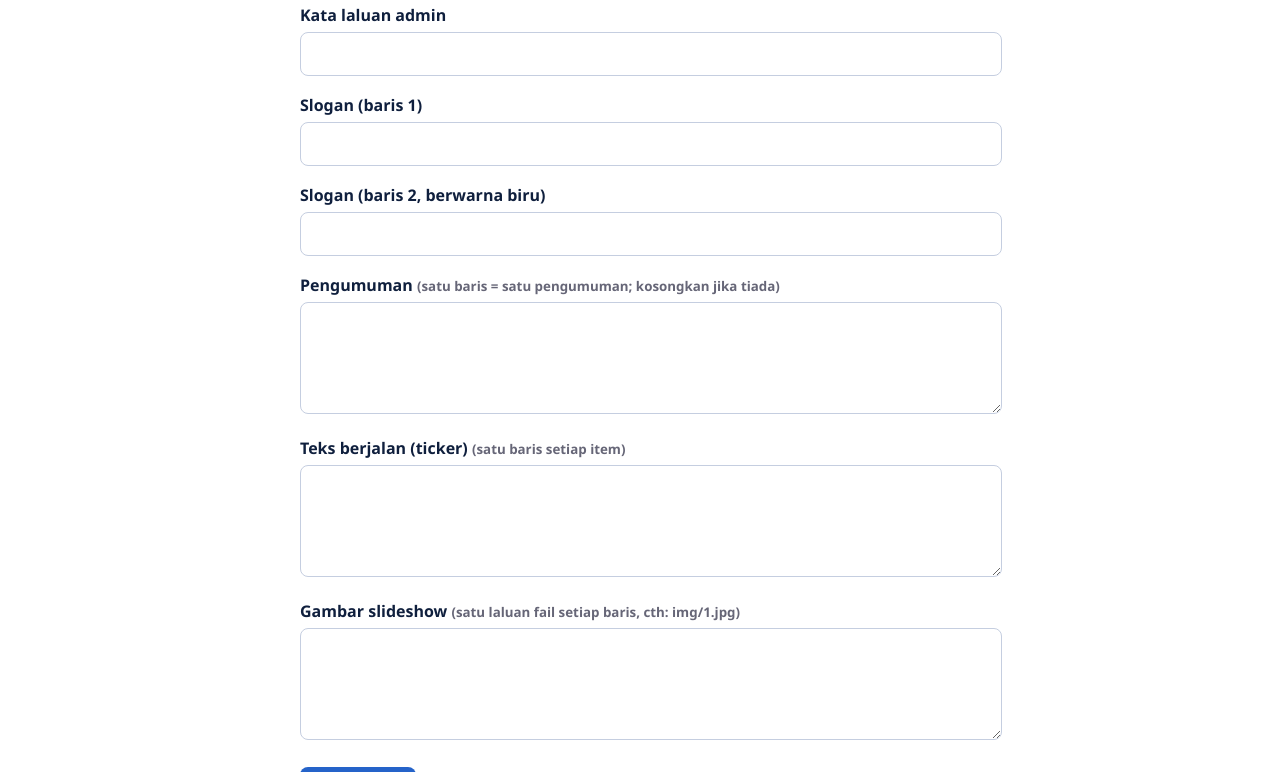
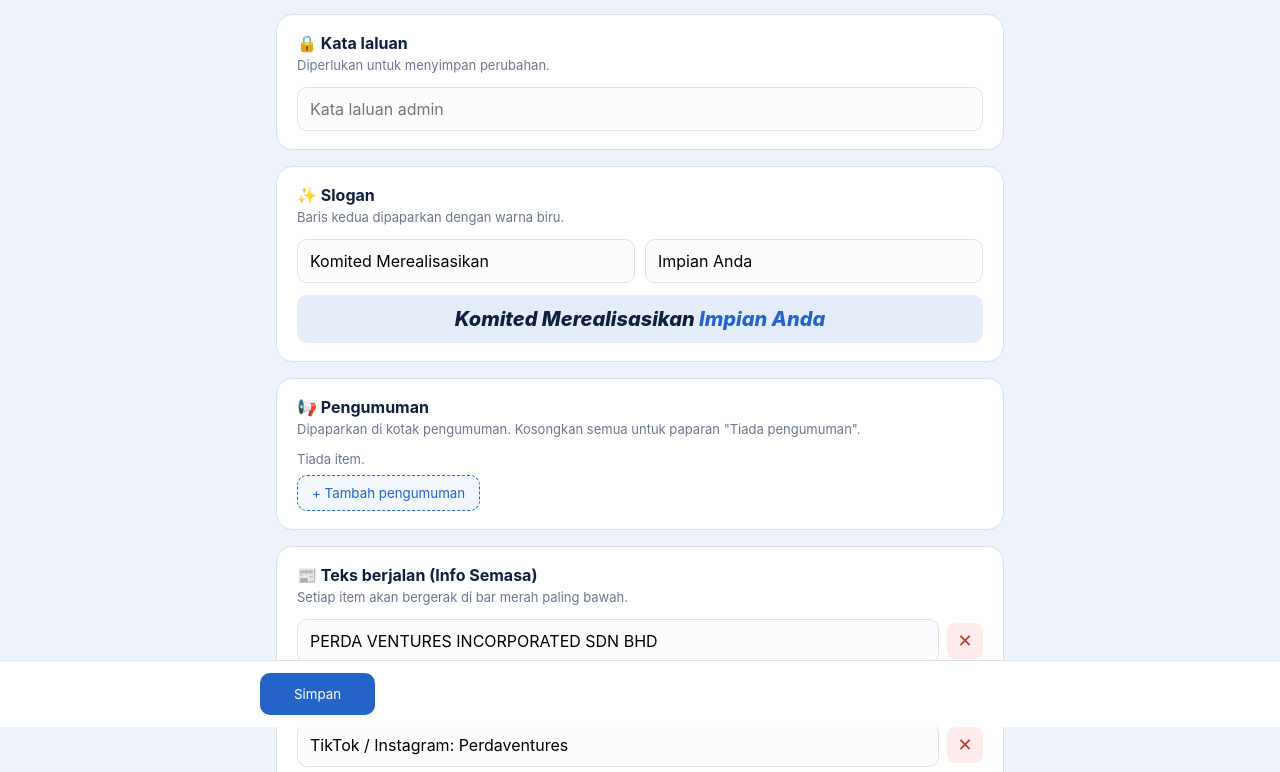
Before and after one commit to pvisb/waktusolat-tv, a plain HTML site: page public/admin.html in a window 1280 px wide. Shown: the part 73-845 px from the top of the page. Drawn offline with Linux system fonts and the light colour scheme; no server answers.

Commit message:
Update admin.html

```diff
--- a/public/admin.html
+++ b/public/admin.html
@@ -1,19 +1,72 @@
-<!DOCTYPE html><html lang="ms"><head><meta charset="utf-8"><meta name="viewport" content="width=device-width,initial-scale=1"><title>Admin Papan Maklumat</title>
-<style>body{font-family:Segoe UI,Arial,sans-serif;max-width:680px;margin:24px auto;padding:0 16px;color:#0f1f3d}
-label{display:block;font-weight:700;margin-top:18px}textarea,input{width:100%;padding:10px;font:inherit;border:1px solid #c5cee0;border-radius:8px;margin-top:6px}
-textarea{min-height:90px}small{color:#667}button{margin-top:22px;padding:12px 28px;font:inherit;font-weight:700;background:#2563c9;color:#fff;border:0;border-radius:8px;cursor:pointer}#m{margin-left:12px;font-weight:700}</style></head><body>
-<h2>Admin Papan Maklumat</h2>
-<label>Kata laluan admin<input id="pw" type="password"></label>
-<label>Slogan (baris 1)<input id="s1"></label><label>Slogan (baris 2, berwarna biru)<input id="s2"></label>
-<label>Pengumuman <small>(satu baris = satu pengumuman; kosongkan jika tiada)</small><textarea id="an"></textarea></label>
-<label>Teks berjalan (ticker) <small>(satu baris setiap item)</small><textarea id="tk"></textarea></label>
-<label>Gambar slideshow <small>(satu laluan fail setiap baris, cth: img/1.jpg)</small><textarea id="im"></textarea></label>
-<button onclick="save()">Simpan</button><span id="m"></span>
+<!DOCTYPE html>
+<html lang="ms"><head><meta charset="utf-8"><meta name="viewport" content="width=device-width,initial-scale=1">
+<title>Admin Papan Maklumat</title>
+<style>
+:root{--navy:#0f1f3d;--blue:#2563c9;--bd:#d9e0ee;--mut:#6b7690}
+*{box-sizing:border-box}
+body{margin:0;background:#eef2fb;font-family:Inter,"Segoe UI",Roboto,Arial,sans-serif;color:var(--navy);padding-bottom:96px}
+header{background:#fff;border-bottom:1px solid var(--bd);position:sticky;top:0;z-index:5}
+.hw{max-width:760px;margin:auto;display:flex;align-items:center;gap:14px;padding:12px 16px}
+header img{height:44px}header h1{font-size:19px;margin:0;flex:1}
+header a{color:var(--blue);font-weight:600;text-decoration:none;font-size:14px}
+main{max-width:760px;margin:18px auto;padding:0 16px;display:grid;gap:16px}
+.card{background:#fff;border:1px solid var(--bd);border-radius:16px;padding:18px 20px}
+.card h2{margin:0 0 4px;font-size:16px;display:flex;align-items:center;gap:8px}
+.card p{margin:0 0 14px;color:var(--mut);font-size:13px}
+input{width:100%;padding:11px 12px;font:inherit;border:1px solid var(--bd);border-radius:10px;background:#fbfcfe}
+input:focus{outline:2px solid #2563c933;border-color:var(--blue)}
+.row{display:flex;gap:8px;align-items:center;margin-bottom:8px}
+.row img{width:46px;height:34px;object-fit:cover;border-radius:6px;border:1px solid var(--bd);background:#e4ebf7}
+.x{border:0;background:#fdeceb;color:#c0392b;border-radius:8px;width:36px;height:36px;font-size:18px;cursor:pointer;flex:none}
+.add{border:1px dashed var(--blue);background:#f2f6fd;color:var(--blue);font:600 14px inherit;font-family:inherit;border-radius:10px;padding:9px 14px;cursor:pointer}
+.two{display:grid;grid-template-columns:1fr 1fr;gap:10px}
+.pv{margin-top:12px;background:#e4ecfa;border-radius:10px;text-align:center;padding:12px;font-size:20px;font-weight:800;font-style:italic}
+.pv span{color:var(--blue)}
+.empty{color:var(--mut);font-size:13px;margin-bottom:8px}
+footer{position:fixed;left:0;right:0;bottom:0;background:#fff;border-top:1px solid var(--bd);padding:12px 16px}
+.fw{max-width:760px;margin:auto;display:flex;align-items:center;gap:14px}
+#save{background:var(--blue);color:#fff;border:0;border-radius:10px;padding:13px 34px;font:700 16px inherit;font-family:inherit;cursor:pointer}
+#save:disabled{opacity:.6}
+#msg{font-weight:600;font-size:14px}.ok{color:#17803d}.er{color:#c0392b}
+@media(max-width:560px){.two{grid-template-columns:1fr}}
+</style></head><body>
+<header><div class="hw"><img src="logo.png" alt="" onerror="this.remove()"><h1>Admin Papan Maklumat</h1><a href="/" target="_blank">Lihat TV ↗</a></div></header>
+<main>
+ <section class="card"><h2>🔒 Kata laluan</h2><p>Diperlukan untuk menyimpan perubahan.</p><input id="pw" type="password" placeholder="Kata laluan admin" autocomplete="current-password"></section>
+ <section class="card"><h2>✨ Slogan</h2><p>Baris kedua dipaparkan dengan warna biru.</p>
+  <div class="two"><input id="s1" placeholder="Baris 1"><input id="s2" placeholder="Baris 2 (biru)"></div>
+  <div class="pv" id="pv"></div></section>
+ <section class="card"><h2>📢 Pengumuman</h2><p>Dipaparkan di kotak pengumuman. Kosongkan semua untuk paparan "Tiada pengumuman".</p><div id="an"></div><button class="add" onclick="add('an')">+ Tambah pengumuman</button></section>
+ <section class="card"><h2>📰 Teks berjalan (Info Semasa)</h2><p>Setiap item akan bergerak di bar merah paling bawah.</p><div id="tk"></div><button class="add" onclick="add('tk')">+ Tambah item</button></section>
+ <section class="card"><h2>🖼️ Gambar slideshow</h2><p>Letak fail gambar dalam folder <b>public/img</b> di GitHub, kemudian taip laluan seperti <b>img/1.jpg</b>.</p><div id="im"></div><button class="add" onclick="add('im')">+ Tambah gambar</button></section>
+</main>
+<footer><div class="fw"><button id="save" onclick="save()">Simpan</button><span id="msg"></span></div></footer>
 <script>
-const $=s=>document.querySelector(s),L=v=>v.split("\n").map(x=>x.trim()).filter(Boolean);
-fetch("/api/config").then(r=>r.json()).then(c=>{$("#s1").value=c.slogan?.[0]||"Komited Merealisasikan";$("#s2").value=c.slogan?.[1]||"Impian Anda";
-$("#an").value=(c.announcements||[]).join("\n");$("#tk").value=(c.ticker||[]).join("\n");$("#im").value=(c.images||["img/1.jpg","img/2.jpg","img/3.jpg"]).join("\n")});
-async function save(){const r=await fetch("/api/config",{method:"PUT",headers:{"x-admin-password":$("#pw").value,"content-type":"application/json"},
-body:JSON.stringify({slogan:[$("#s1").value,$("#s2").value],announcements:L($("#an").value),ticker:L($("#tk").value),images:L($("#im").value)})});
-const j=await r.json();$("#m").textContent=r.ok?"✅ Disimpan (TV kemas kini dalam 5 minit)":"❌ "+j.error}
+const $=s=>document.querySelector(s);
+const D={an:[],tk:["PERDA VENTURES INCORPORATED SDN BHD","Facebook: Perda Ventures Incorporated","TikTok / Instagram: Perdaventures"],im:["img/1.jpg"]};
+const PH={an:"Contoh: Mesyuarat bulanan Jumaat ini, 10:00 pagi",tk:"Teks yang akan bergerak",im:"img/nama-fail.jpg"};
+function draw(k){const c=$("#"+k);c.innerHTML=D[k].length?"":'<div class="empty">Tiada item.</div>';
+ D[k].forEach((v,i)=>{const r=document.createElement("div");r.className="row";
+  if(k==="im"){const m=document.createElement("img");m.src=v;m.onerror=()=>m.style.visibility="hidden";m.onload=()=>m.style.visibility="visible";r.appendChild(m)}
+  const inp=document.createElement("input");inp.value=v;inp.placeholder=PH[k];
+  inp.oninput=()=>{D[k][i]=inp.value};if(k==="im")inp.onchange=()=>draw(k);r.appendChild(inp);
+  const b=document.createElement("button");b.className="x";b.textContent="✕";b.title="Buang";b.onclick=()=>{D[k].splice(i,1);draw(k)};r.appendChild(b);c.appendChild(r)})}
+function add(k){D[k].push("");draw(k);const i=document.querySelectorAll("#"+k+" input");i[i.length-1].focus()}
+function pv(){$("#pv").innerHTML=($("#s1").value||"")+" <span>"+($("#s2").value||"")+"</span>"}
+$("#s1").oninput=$("#s2").oninput=pv;
+$("#pw").value=sessionStorage.getItem("pw")||"";
+fetch("/api/config",{cache:"no-store"}).then(r=>r.json()).catch(()=>({})).then(c=>{
+ $("#s1").value=c.slogan?.[0]||"Komited Merealisasikan";$("#s2").value=c.slogan?.[1]||"Impian Anda";
+ if(c.announcements)D.an=c.announcements;if(c.ticker?.length)D.tk=c.ticker;if(c.images?.length)D.im=c.images;
+ ["an","tk","im"].forEach(draw);pv()});
+function say(t,ok){const m=$("#msg");m.textContent=t;m.className=ok?"ok":"er"}
+async function save(){
+ const L=a=>a.map(x=>x.trim()).filter(Boolean),b=$("#save");b.disabled=true;say("Menyimpan...",true);
+ try{const r=await fetch("/api/config",{method:"PUT",headers:{"x-admin-password":$("#pw").value,"content-type":"application/json"},
+  body:JSON.stringify({slogan:[$("#s1").value.trim(),$("#s2").value.trim()],announcements:L(D.an),ticker:L(D.tk),images:L(D.im)})});
+  const j=await r.json().catch(()=>({}));
+  if(r.ok){sessionStorage.setItem("pw",$("#pw").value);say("✅ Disimpan. TV akan dikemas kini dalam 5 minit.",true)}
+  else say("❌ "+(j.error||"Gagal menyimpan"),false)}
+ catch(e){say("❌ Tiada sambungan internet",false)}
+ b.disabled=false}
 </script></body></html>
```
